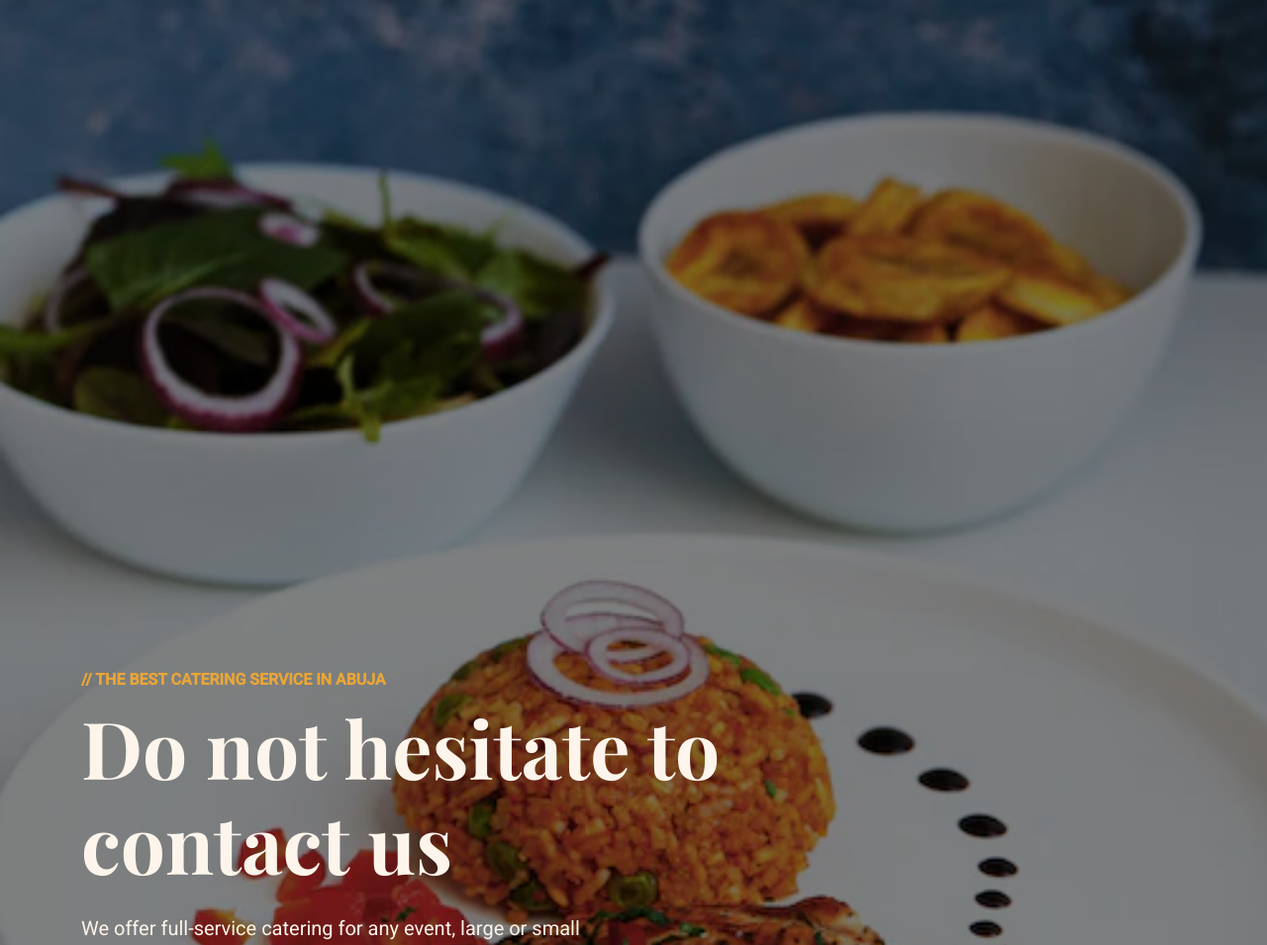
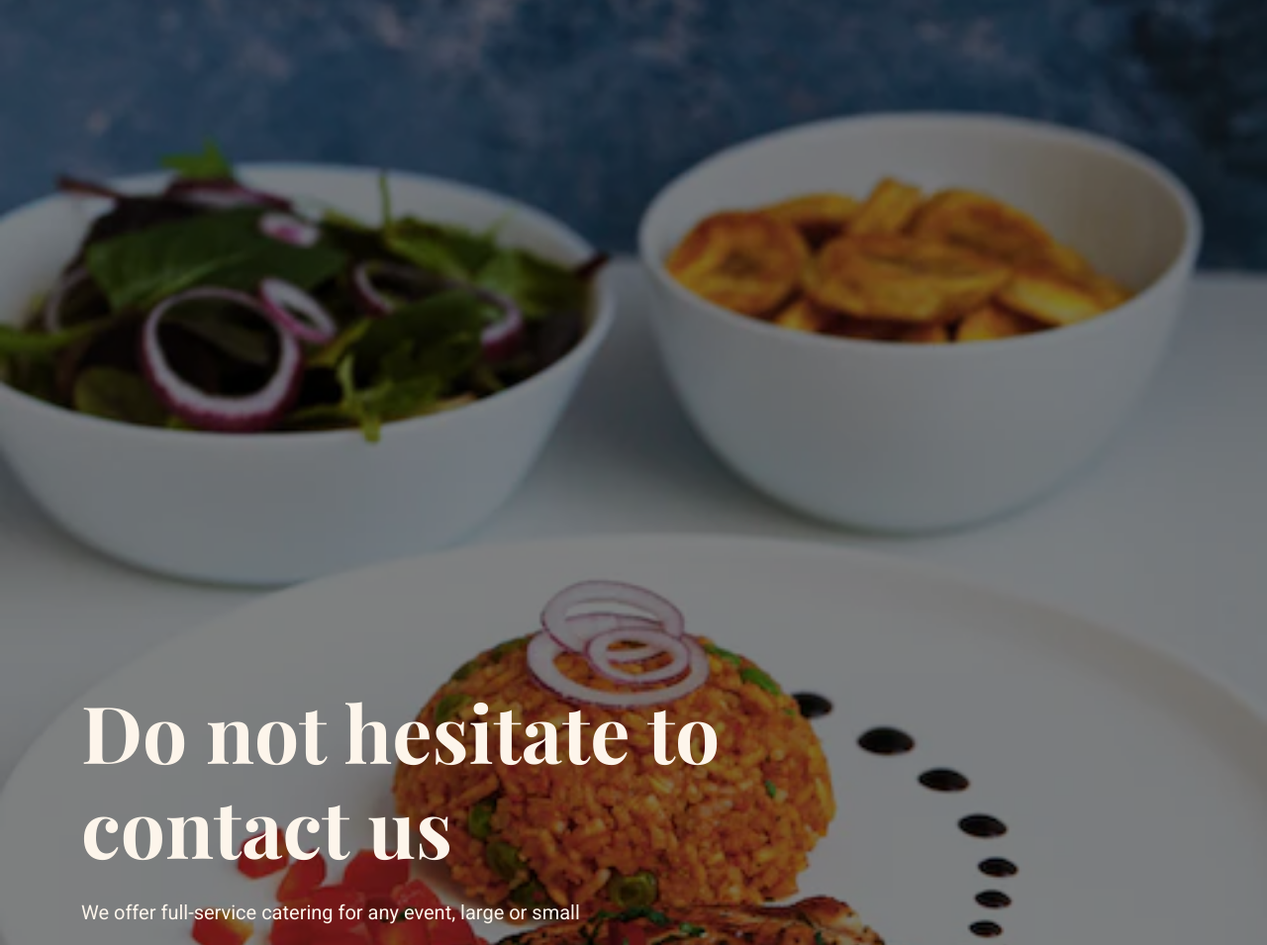
Before and after one commit to Gigx267/Shamason-Catering-and-cakes, a plain HTML site: page index.html in a window 1280 px wide. Shown: the part 145-1100 px from the top of the page at 99% size. Drawn offline with nearby package versions, Linux system fonts and the light colour scheme.

Commit message:
Update index.html

```diff
--- a/index.html
+++ b/index.html
@@ -104,7 +104,7 @@
                     <div class="container">
                         <div class="row justify-content-start">
                             <div class="col-lg-8">
-                                <p class="text-primary text-uppercase fw-bold mb-2">// The Best Catering service in Abuja </p>
+
                                 <h1 class="display-1 text-light mb-4 animated slideInDown">Do not hesitate to contact us </h1>
                                 <p class="text-light fs-5 mb-4 pb-3">We offer full-service catering for any event, large or small</p>
                                 <a href="" class="btn btn-primary rounded-pill py-3 px-5">Read More</a>
@@ -119,7 +119,7 @@
                     <div class="container">
                         <div class="row justify-content-start">
                             <div class="col-lg-8">
-                                <p class="text-primary text-uppercase fw-bold mb-2">// The Best Catering service in Abuja </p>
+
                                 <h1 class="display-1 text-light mb-4 animated slideInDown">All Types of  Occasions</h1>
                                 <p class="text-light fs-5 mb-4 pb-3">We will cater the food to satisfy both look and taste.</p>
                                 <a href="" class="btn btn-primary rounded-pill py-3 px-5">Read More</a>
```
